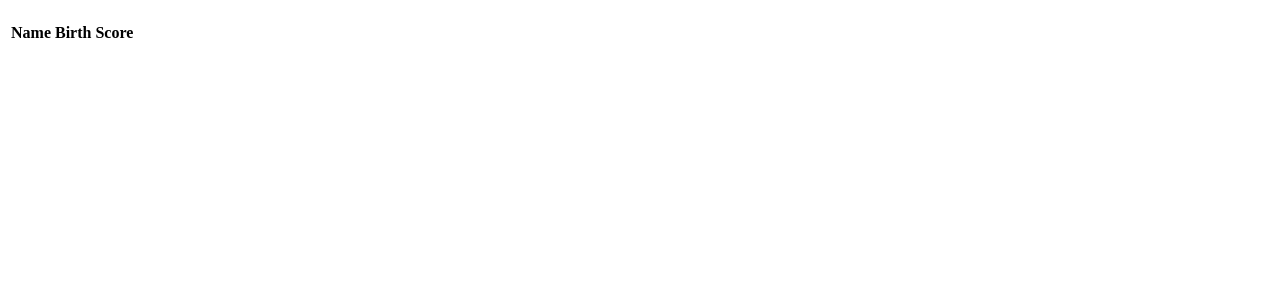
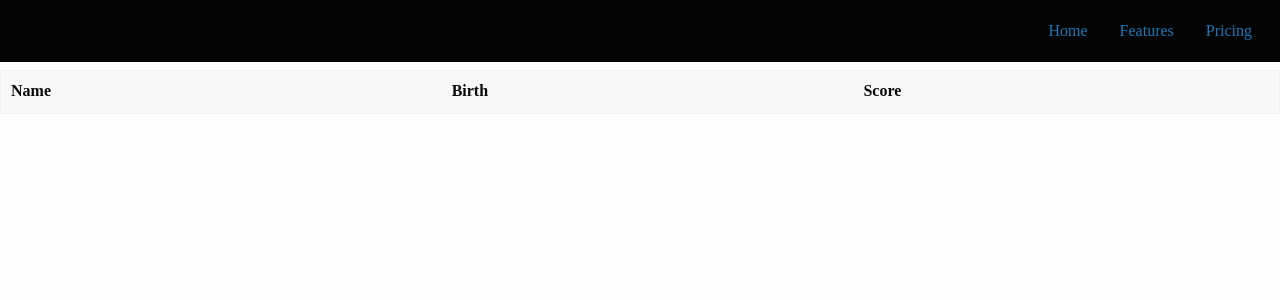
Before and after one commit to AIM-1993/FlaskVueSite, a Vue app in the folder frontend/: page / in a window 1280 px wide. Shown: the top 300 px of the page. Built offline with nearby package versions, Linux system fonts and the light colour scheme.

Commit message:
新初始化了Navbar组件

```diff
--- a/frontend/index.html
+++ b/frontend/index.html
@@ -1,12 +1,24 @@
 <!DOCTYPE html>
 <html>
+
 <head>
   <meta charset="utf-8">
   <meta name="viewport" content="width=device-width,initial-scale=1.0">
+  <!-- Compressed CSS -->
+  <link rel="stylesheet" href="https://cdn.jsdelivr.net/npm/foundation-sites@6.5.1/dist/css/foundation.min.css"
+    integrity="sha256-1mcRjtAxlSjp6XJBgrBeeCORfBp/ppyX4tsvpQVCcpA= sha384-b5S5X654rX3Wo6z5/hnQ4GBmKuIJKMPwrJXn52ypjztlnDK2w9+9hSMBz/asy9Gw sha512-M1VveR2JGzpgWHb0elGqPTltHK3xbvu3Brgjfg4cg5ZNtyyApxw/45yHYsZ/rCVbfoO5MSZxB241wWq642jLtA=="
+    crossorigin="anonymous">
   <title>flaskvuesite</title>
 </head>
+
 <body>
   <div id="app"></div>
   <!-- built files will be auto injected -->
+  <!-- Compressed JavaScript -->
+  <script src="https://code.jquery.com/jquery-3.3.1.min.js" integrity="sha256-FgpCb/KJQlLNfOu91ta32o/NMZxltwRo8QtmkMRdAu8="
+    crossorigin="anonymous"></script>
+  <script src="https://cdn.jsdelivr.net/npm/foundation-sites@6.5.1/dist/js/foundation.min.js" integrity="sha256-WUKHnLrIrx8dew//IpSEmPN/NT3DGAEmIePQYIEJLLs= sha384-53StQWuVbn6figscdDC3xV00aYCPEz3srBdV/QGSXw3f19og3Tq2wTRe0vJqRTEO sha512-X9O+2f1ty1rzBJOC8AXBnuNUdyJg0m8xMKmbt9I3Vu/UOWmSg5zG+dtnje4wAZrKtkopz/PEDClHZ1LXx5IeOw=="
+    crossorigin="anonymous"></script>
 </body>
+
 </html>
--- a/frontend/package.json
+++ b/frontend/package.json
@@ -11,6 +11,8 @@
   },
   "dependencies": {
     "axios": "^0.18.0",
+    "bootstrap": "^4.1.3",
+    "jquery": "^3.3.1",
     "vue": "^2.5.2"
   },
   "devDependencies": {
--- a/frontend/src/App.vue
+++ b/frontend/src/App.vue
@@ -1,16 +1,21 @@
 <template>
   <div id="app">
-    <HelloWorld/>
+    <Navbar/>
+    <Scoretable/>
+
   </div>
 </template>
 
 <script>
-import HelloWorld from './components/HelloWorld'
+import Navbar from './components/Navbar';
+import Scoretable from './components/Scoretable';
+
 
 export default {
   name: 'App',
   components: {
-    HelloWorld
+    Navbar,
+    Scoretable
   }
 }
 </script>
--- /dev/null
+++ b/frontend/src/components/Navbar.vue
@@ -0,0 +1,38 @@
+<template>
+  <!-- Nav -->
+  <div id="nav">
+    <ul id="navbar" class="menu align-right">
+      <li v-for="(item, index) in navbar_items" v-html="item.message" :key="index"></li>
+    </ul>
+  </div>
+
+</template>
+
+<script>
+  export default {
+    data() {
+      return {
+        navbar_items: [
+          {
+            message: '<a href="#">Home</a>'
+          },
+          {
+            message: '<a href="#">Features</a>'
+          },
+          {
+            message: '<a href="#">Pricing</a>'
+          }
+        ]
+      }
+    }
+  }
+
+</script>
+
+
+<style scoped>
+  #nav {
+    background: #050404;
+    padding: 12px;
+  }
+</style>
--- a/frontend/src/components/HelloWorld.vue
+++ b/frontend/src/components/Scoretable.vue
@@ -1,7 +1,7 @@
 <template>
   <div class="hello">
-    <h1>{{status}}</h1>
-    <table>
+    <h2>{{status}}</h2>
+    <table class="table">
       <thead>
         <tr>
           <th>Name</th>
```
Also changed, not shown: 2 other files (tests, documents, lock files or other folders). Lines whose indentation alone changed are shown as unchanged.
